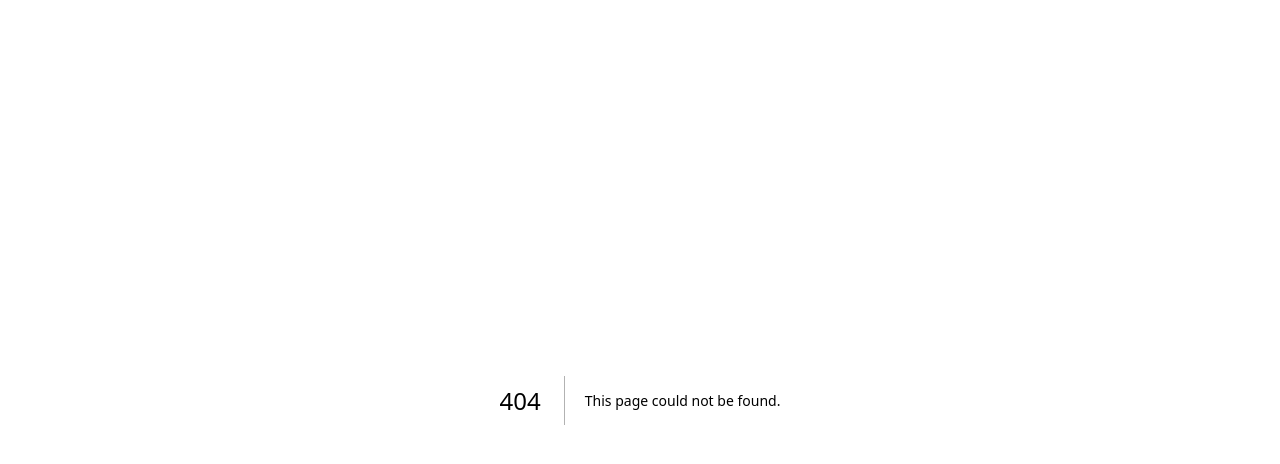
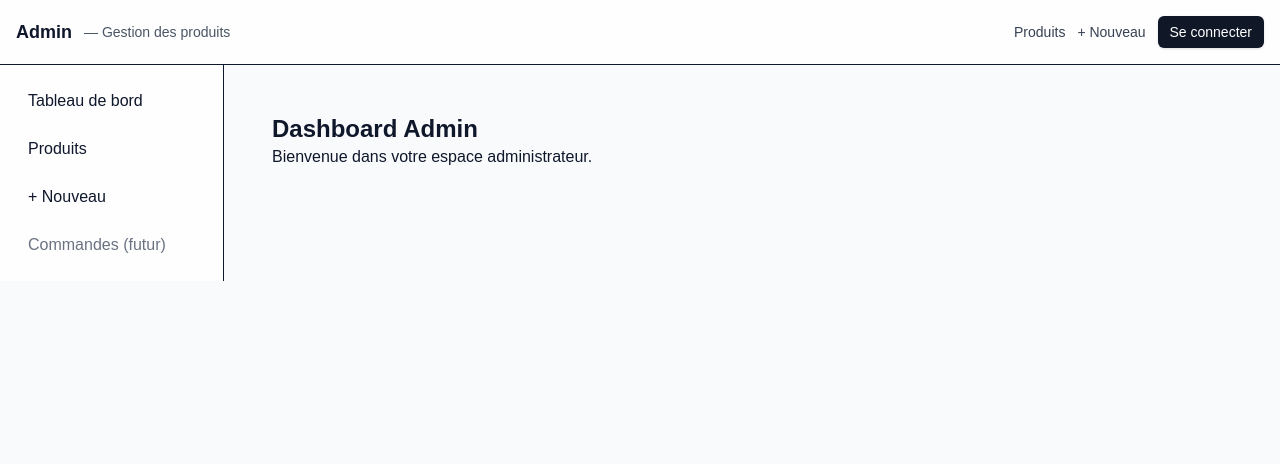
Before and after one commit to tsurubaso/sanbagierbosho, a Next.js app: page /admin in a window 1280 px wide. Before the commit this address had no page. Shown: the top 464 px of the page. Built offline with nearby package versions, Linux system fonts and the light colour scheme.

Commit message:
ok Admin encore pourri mais visible

```diff
--- a/app/admin/layout.jsx
+++ b/app/admin/layout.jsx
@@ -1,4 +1,5 @@
 import AdminLayout from "@/components/AdminLayout";
+
 // import { getServerSession } from "next-auth";
 // import { redirect } from "next/navigation";
 // import { authOptions } from "../api/auth/[...nextauth]/route";
@@ -16,5 +17,5 @@ export default async function AdminRootLayout({ children }) {
   }
   */
 
-  return <AdminLayout>{children}</AdminLayout>;
+  return <><AdminLayout>{children}</AdminLayout></>;
 }
--- /dev/null
+++ b/app/admin/page.jsx
@@ -0,0 +1,8 @@
+export default function AdminHomePage() {
+  return (
+    <div className="p-6">
+      <h1 className="text-2xl font-bold">Dashboard Admin</h1>
+      <p>Bienvenue dans votre espace administrateur.</p>
+    </div>
+  );
+}
--- a/components/AdminLayout.jsx
+++ b/components/AdminLayout.jsx
@@ -1,18 +1,22 @@
+// components/AdminLayout.jsx
+
+
 import AdminHeader from "./AdminHeader";
 import AdminSidebar from "./AdminSidebar";
-import { getServerSession } from "next-auth";
-import { authOptions } from "@/app/api/auth/[...nextauth]/route"; // adapt path si différent
+//import { getServerSession } from "next-auth";
+
+//import { authOptions } from "@/app/api/auth/[...nextauth]/route"; // adapt path si différent
 
 export default async function AdminLayout({ children }) {
   // server-side session
-  const session = await getServerSession(authOptions);
+  //const session = await getServerSession(authOptions);
 
   // you can also allow only admin email here (optional), but middleware already protects /admin/*
-  const user = session?.user || null;
+  //const user = session?.user || null;
 
   return (
     <div className="min-h-screen bg-gray-50 dark:bg-slate-900 text-slate-900 dark:text-slate-100">
-      <AdminHeader user={user} />
+      <AdminHeader  />
       <div className="flex">
         <AdminSidebar />
         <main className="flex-1 p-6">
```
Also changed, not shown: app/admin/login/layout.js (+0 -9 lines).
